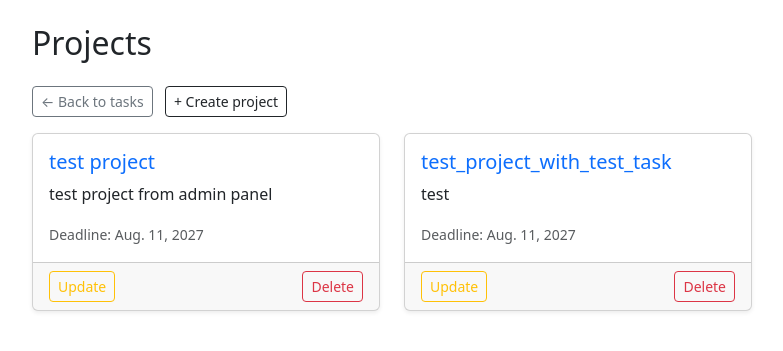
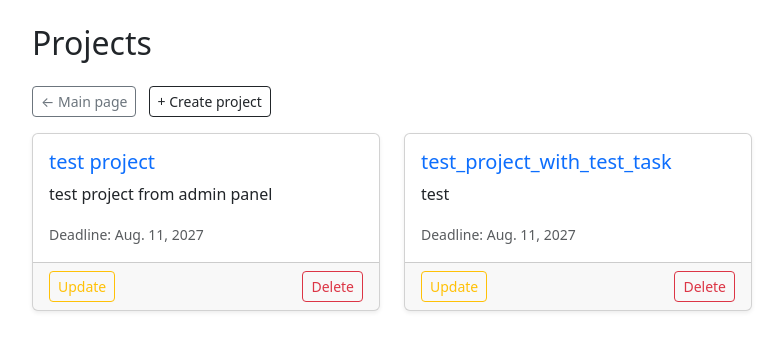
Before and after one commit to UrbanAstronaut88/it-project, a Django app: page /projects/ in a window 1280 px wide. Shown: the part 56-407 px from the top of the page, without its empty margins (62-845 px from the left). Run offline with Django 5.2, Linux system fonts and the light colour scheme; data comes from the database, SQL or seed files in the repository.

Commit message:
button returning to the main page has been updated (task_list.html & project_list.html)

```diff
--- a/templates/main/project_list.html
+++ b/templates/main/project_list.html
@@ -9,7 +9,7 @@
   <h2 class="mb-4">Projects</h2>
 
   <div class="mb-3">
-    <a href="{% url 'main:task-list' %}" class="btn btn-sm btn-outline-secondary me-2">← Back to tasks</a>
+    <a href="{% url 'main:home' %}" class="btn btn-sm btn-outline-secondary me-2">← Main page</a>
     <a href="{% url 'main:project-create' %}" class="btn btn-sm btn-outline-dark">+ Create project</a>
   </div>
 
--- a/templates/main/task_list.html
+++ b/templates/main/task_list.html
@@ -9,7 +9,7 @@
     <h2 class="mb-4">Tasks</h2>
 
     <div class="mb-4">
-      <a href="{% url 'main:home' %}" class="btn btn-sm btn-outline-secondary me2">Home page</a>
+      <a href="{% url 'main:home' %}" class="btn btn-sm btn-outline-secondary me2">← Main page</a>
       <a href="{% url 'main:task-create' %}" class="btn btn-sm btn-outline-dark">
         + Create new task
       </a>
```
